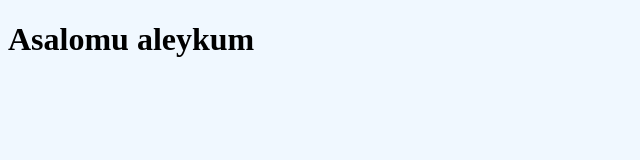
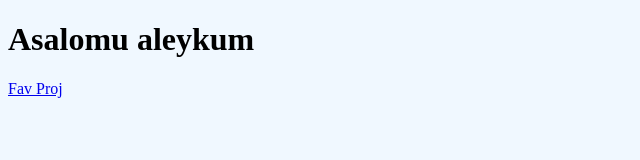
Before and after one commit to bekhzod-ab/bekhzod-ab.github.io, a plain HTML site: page index.html in a window 1280 px wide. Shown: the full height of the page, 0-640 px from the left. Drawn offline with Linux system fonts and the light colour scheme.

Commit message:
first link

```diff
--- a/index.html
+++ b/index.html
@@ -8,5 +8,6 @@
 </head>
 <body>
     <h1>Asalomu aleykum</h1>
+    <a href="https://bekhzod-ab.github.io/musvid">Fav Proj</a>
 </body>
 </html>
```
